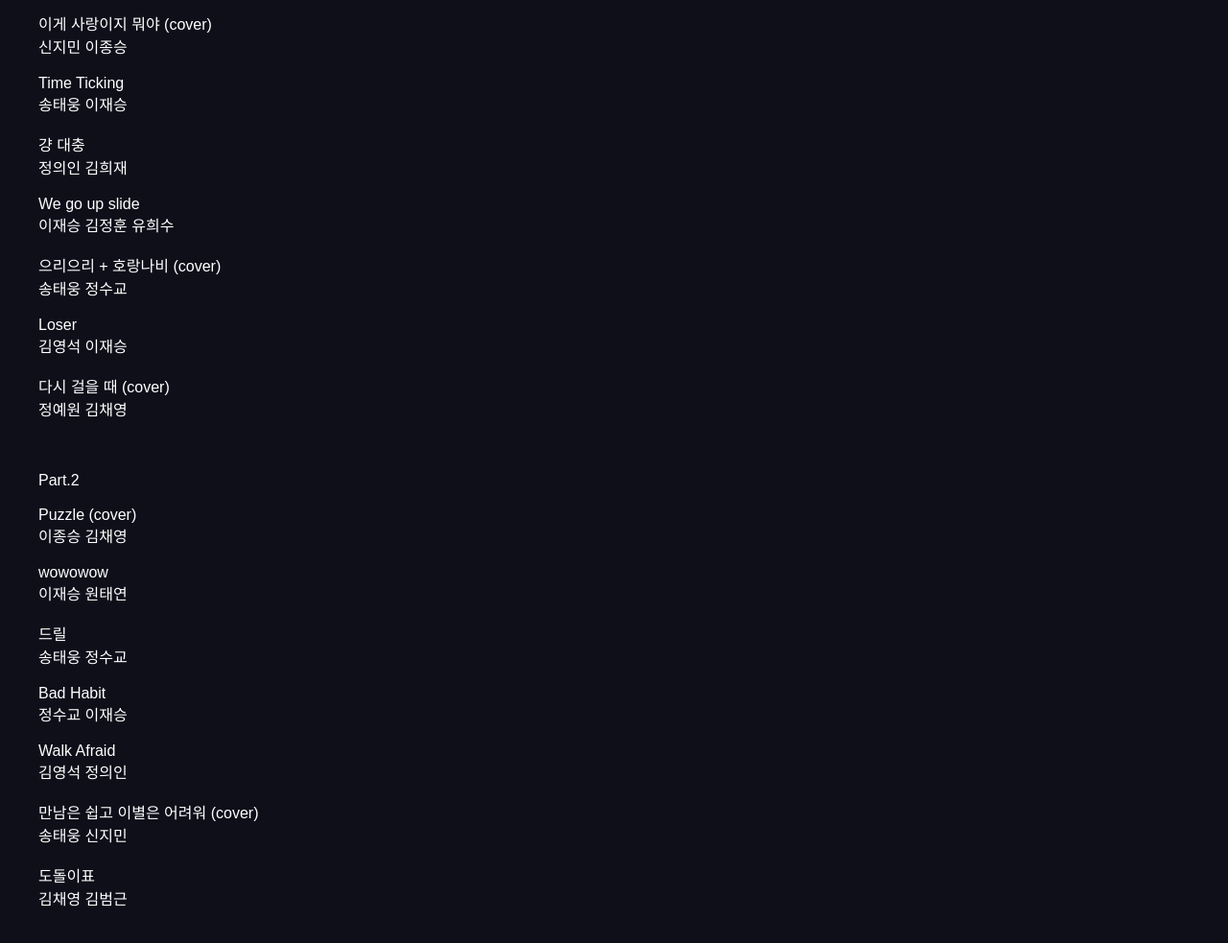
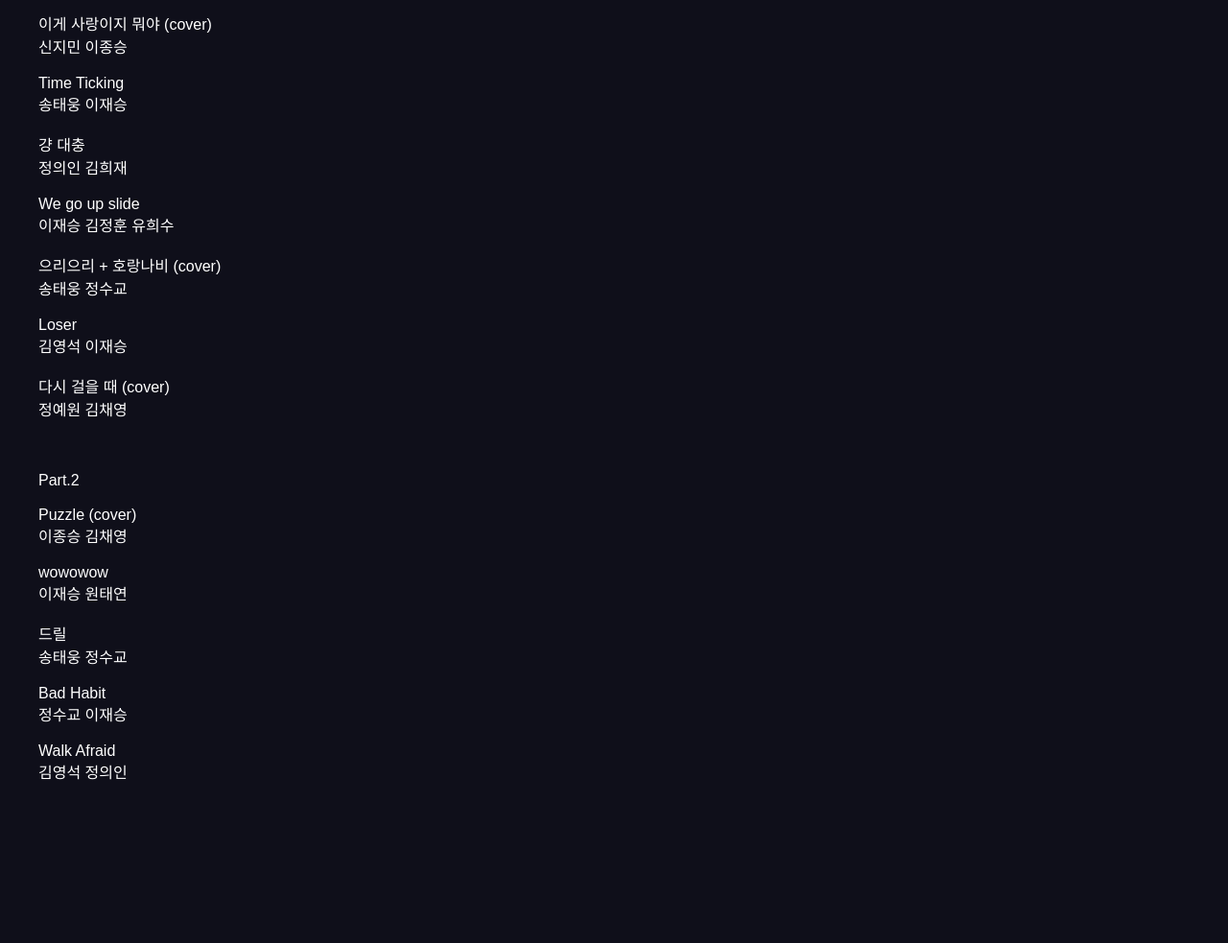
Before and after one commit to Lostars05/SB_Hidden_Track, a plain HTML site: page track_list.html in a window 1280 px wide. Shown: the part 81-1064 px from the top of the page at 96% size. After the commit the page ends 933 px from the top, so only its background shows below. Drawn offline with Linux system fonts and the light colour scheme.

Commit message:
Update track_list.html
track list part.2 modify

```diff
--- a/track_list.html
+++ b/track_list.html
@@ -238,10 +238,6 @@ html, body {
         <div class="section text3">정수교 이재승</div>
         <br>Walk Afraid
         <div class="section text3">김영석 정의인</div>
-        <br>만남은 쉽고 이별은 어려워 (cover)
-        <div class="section text3">송태웅 신지민</div>
-        <br>도돌이표
-        <div class="section text3">김채영 김범근</div>
     <br><br>
     </div>
 
```
